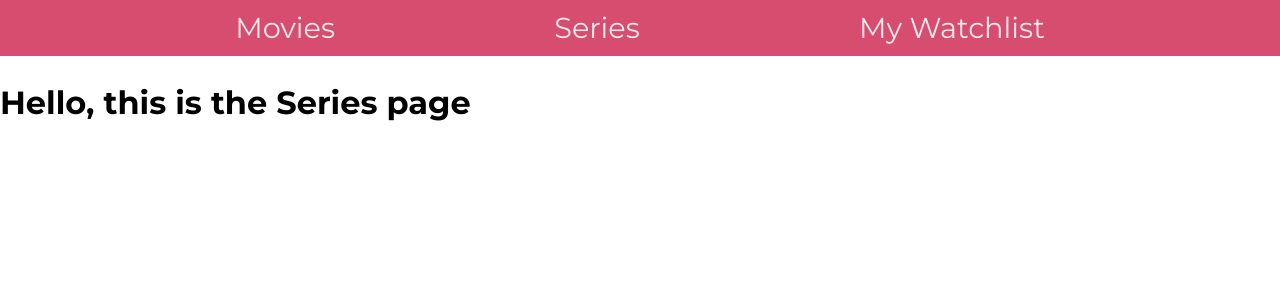
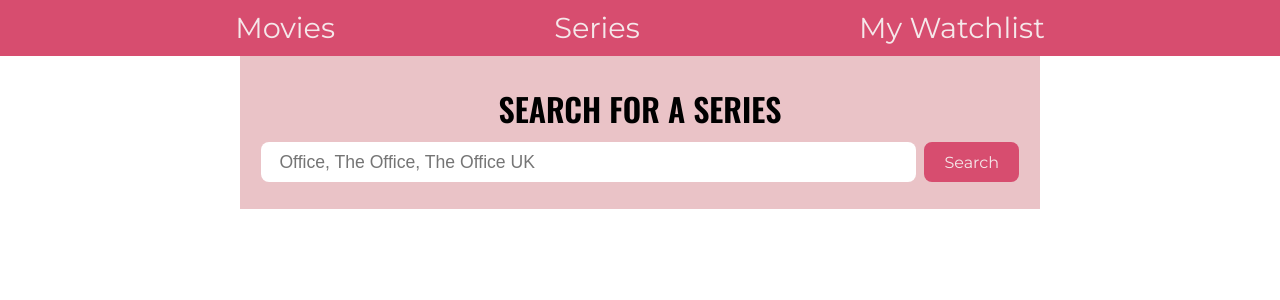
Before and after one commit to anastl/React-Watchlist, a React (Vite) app: page /series in a window 1280 px wide. Shown: the top 300 px of the page. Built offline with nearby package versions, Linux system fonts and the light colour scheme; no server answers.

Commit message:
added Context and refactored some shared locig

```diff
--- /dev/null
+++ b/src/Context/watchlistContext.jsx
@@ -0,0 +1,51 @@
+import React, {useState, useEffect} from "react"
+const Context = React.createContext()
+
+function ContextProvider ( { children } ) {
+    const [watchList, setWatchlist] = useState( JSON.parse( localStorage.getItem('watchlist') ) || [] )
+    const [genres, setGenres] = useState([])
+
+    const genresUrl='https://api.themoviedb.org/3/genre/movie/list?api_key=a549a10218e6b1e84fddfc056a830b2c&language=en-US'
+
+    async function getGenreList(){
+        const response = await(fetch(genresUrl))
+        const genreData = await response.json()
+
+        setGenres( [...genreData.genres] )
+    }
+
+    useEffect( () => {
+        getGenreList()
+    }, [] )
+
+    function deleteElement( id ) {
+        setWatchlist( prevWatchlist => prevWatchlist.filter( currElem => currElem.id !== id ) )
+        localStorage.setItem( 'watchlist', JSON.stringify( watchList ) )
+    }
+
+    function addElement ( Obj ) {
+        setWatchlist( prevWatchlist => [...prevWatchlist, Obj] )
+        localStorage.setItem( 'watchlist', JSON.stringify( watchList ) )
+    }
+
+    function isInWatchlist( id ) {
+        return watchList.find( el => el.id===id ) ? true : false
+    }
+
+    return (
+        <Context.Provider
+            value={{
+                watchList,
+                genres,
+                deleteElement,
+                addElement,
+                isInWatchlist
+            }}
+        >
+            { children }
+        </Context.Provider>
+    )
+
+}
+
+export {ContextProvider, Context}
--- a/src/Routes/Movies.jsx
+++ b/src/Routes/Movies.jsx
@@ -1,19 +1,17 @@
-import React, { useState, useEffect } from "react"
-import Movie from "../Components/Movie"
+import React, { useState, useEffect, useContext } from "react"
+import Media from "../Components/Media"
+import { Context } from "../Context/watchlistContext"
 
 export default function Movies() {
+    const { genres } = useContext(Context)
+    const [movies, setMovies] = useState([])
     const [query, setQuery] = useState('')
-    const [movies, setMovies] = useState([])
-    const [genres, setGenres] = useState([])
-    const url = `https://api.themoviedb.org/3/search/movie?api_key=a549a10218e6b1e84fddfc056a830b2c&language=en-US&query=${query}&include_adult=false`
-    const genresUrl='https://api.themoviedb.org/3/genre/movie/list?api_key=a549a10218e6b1e84fddfc056a830b2c&language=en-US'
+    const moviesUrl = `https://api.themoviedb.org/3/search/movie?api_key=a549a10218e6b1e84fddfc056a830b2c&language=en-US&query=${query}&include_adult=false`
 
     async function getResults(){
         try {
-            // const res = await fetch(`https://www.omdbapi.com/?apikey=fa50c2e8&i=${movieID}`)
-            const res = await fetch(url)
+            const res = await fetch(moviesUrl)
             const data = await res.json()
-            // return data
 
             const allMovies = data.results.reduce( ( movieArray, currentMovie ) => {
                 const {id,
@@ -26,6 +24,7 @@ export default function Movies() {
                     } = currentMovie
 
                 if ( poster_path && overview && release_date) {
+
                     const movieGenres = genre_ids.reduce( ( genresArr, currGenreId ) => {
                         const genrePos = genres.findIndex( ({id}) => currGenreId===id )
                         genresArr.push( genres.at(genrePos).name )
@@ -33,8 +32,9 @@ export default function Movies() {
                     }, [] ).join(', ')
 
                     movieArray.push(
-                        <Movie
+                        <Media
                             key={id}
+                            id={id}
                             src={poster_path}
                             title={title}
                             release_date={release_date}
@@ -53,16 +53,6 @@ export default function Movies() {
         catch (e) { console.log(e) }
     }
 
-    async function getGenreList(){
-        const response = await(fetch(genresUrl))
-        const genreData = await response.json()
-
-        setGenres( [...genreData.genres] )
-    }
-
-    useEffect( () => {
-        getGenreList()
-    }, [] )
 
     return (
         <div className="container">
@@ -70,8 +60,8 @@ export default function Movies() {
                 <h1 className="search title">Search for a movie</h1>
                 <form className="form" onSubmit={ (e) => {
                     e.preventDefault()
-                    getResults()}
-                }>
+                    getResults()
+                }}>
                     <input
                         className="input-text"
                         type="text"
--- a/src/Routes/Series.jsx
+++ b/src/Routes/Series.jsx
@@ -1,9 +1,76 @@
-import React from "react"
+import React, { useState, useContext } from "react"
+import Media from "../Components/Media"
+import { Context } from "../Context/watchlistContext"
 
-export default function Series() {
+export default function Series( props ) {
+    const { genres } = useContext(Context)
+    const [series, setSeries] = useState([])
+    const [query, setQuery] = useState('')
+    const seriesUrl = `https://api.themoviedb.org/3/search/tv?api_key=a549a10218e6b1e84fddfc056a830b2c&language=en-US&page=1&query=${query}&include_adult=false`
+
+    async function getSeriesData(){
+        try {
+            const res = await fetch(seriesUrl)
+            const data = await res.json()
+            const allSeries = data.results.reduce( (seriesArray, currSeries) => {
+                const {id,
+                       first_air_date,
+                       genre_ids,
+                       name,
+                       overview,
+                       poster_path,
+                       vote_average
+                } = currSeries
+
+                if ( poster_path && overview && first_air_date ) {
+                    const showGenres = genre_ids.reduce( ( genresArr, currGenreId ) => {
+                        const genrePos = genres.findIndex( ({id}) => currGenreId===id )
+                        genresArr.push( genres.at(genrePos).name )
+                        return genresArr
+                    }, [] ).join(', ')
+
+                    seriesArray.push(
+                        <Media
+                            key={id}
+                            id={id}
+                            src={poster_path}
+                            title={name}
+                            release_date={first_air_date}
+                            summary={overview}
+                            genres={showGenres}
+                            rating={vote_average}
+                        />
+                    )
+                }
+                return seriesArray
+            }, [] )
+
+            setSeries( allSeries )
+        }
+        catch (e) { console.log(e) }
+    }
+
     return (
-        <h1>
-            Hello, this is the Series page
-        </h1>
+        <div className="container">
+            <main className="search--area">
+                <h1 className="search title">Search for a series</h1>
+                <form className="form" onSubmit={ (e) => {
+                    e.preventDefault()
+                    getSeriesData( )
+                    getResults()
+                }}>
+                    <input
+                        className="input-text"
+                        type="text"
+                        name="series"
+                        placeholder="Office, The Office, The Office UK"
+                        value={query}
+                        onChange={ (e) =>  setQuery(e.target.value) }
+                    />
+                    <button className="button" type="submit">Search</button>
+                </form>
+                {series}
+            </main>
+        </div>
     )
 }
--- a/src/Routes/Watchlist.jsx
+++ b/src/Routes/Watchlist.jsx
@@ -1,9 +1,43 @@
-import React from "react";
+import React, { useContext } from "react"
+import Media from "../Components/Media"
+import { Context } from "../Context/watchlistContext"
 
 export default function Watchlist() {
+    const { watchList } = useContext(Context)
+
+    const movies = watchList.map( movieObj => {
+        const {id,
+               src,
+               title,
+               release_date,
+               summary,
+               genres,
+               rating
+        } = movieObj
+
+        const imgSrc = `https://image.tmdb.org/t/p/original${src}`
+
+        return (
+            <Media
+                key={id}
+                id={id}
+                src={imgSrc}
+                title={title}
+                release_date={release_date}
+                summary={summary}
+                genres={genres}
+                rating={rating}
+            />
+        )
+    } )
+
+    const moviesPlaceholder = (
+        <h2>No movies or series have been added to your watchlist</h2>
+    )
+
     return (
-        <h1>
-            Hello, this is the Watchlist page
-        </h1>
+        <div className="container">
+            { watchList.length ? movies : moviesPlaceholder }
+        </div>
     )
 }
--- a/src/index.css
+++ b/src/index.css
@@ -176,7 +176,7 @@ button:focus-visible {
     'rating rating rating rating'
     'summary summary summary summary'
     'genres genres genres genres'
-    '. moreBtn addBtn .';
+    'btn btn btn btn';
   place-items: center;
   padding: 0 1rem .5rem;
   border: 1px solid #000;
@@ -227,6 +227,10 @@ button:focus-visible {
   /* align-self: center; */
   /* margin-top: 1rem; */
 }
+
+.buttons-container {
+  grid-area: btn;
+}
   /* end movie-info sub-area */
 
 /* END MOVIE CARD AREA*/
--- a/src/main.jsx
+++ b/src/main.jsx
@@ -2,10 +2,13 @@ import React from 'react'
 import { BrowserRouter } from 'react-router-dom'
 import ReactDOM from 'react-dom/client'
 import App from './App'
+import { ContextProvider } from './Context/watchlistContext'
 import './index.css'
 
 ReactDOM.createRoot(document.getElementById('root')).render(
-  <BrowserRouter>
-    <App />
-  </BrowserRouter>
+  <ContextProvider>
+    <BrowserRouter>
+      <App />
+    </BrowserRouter>
+  </ContextProvider>
 )
```
Also changed, not shown: src/Components/Media.jsx (renamed from src/Components/Movie.jsx, +14 -4 lines). Lines whose indentation alone changed are shown as unchanged.
